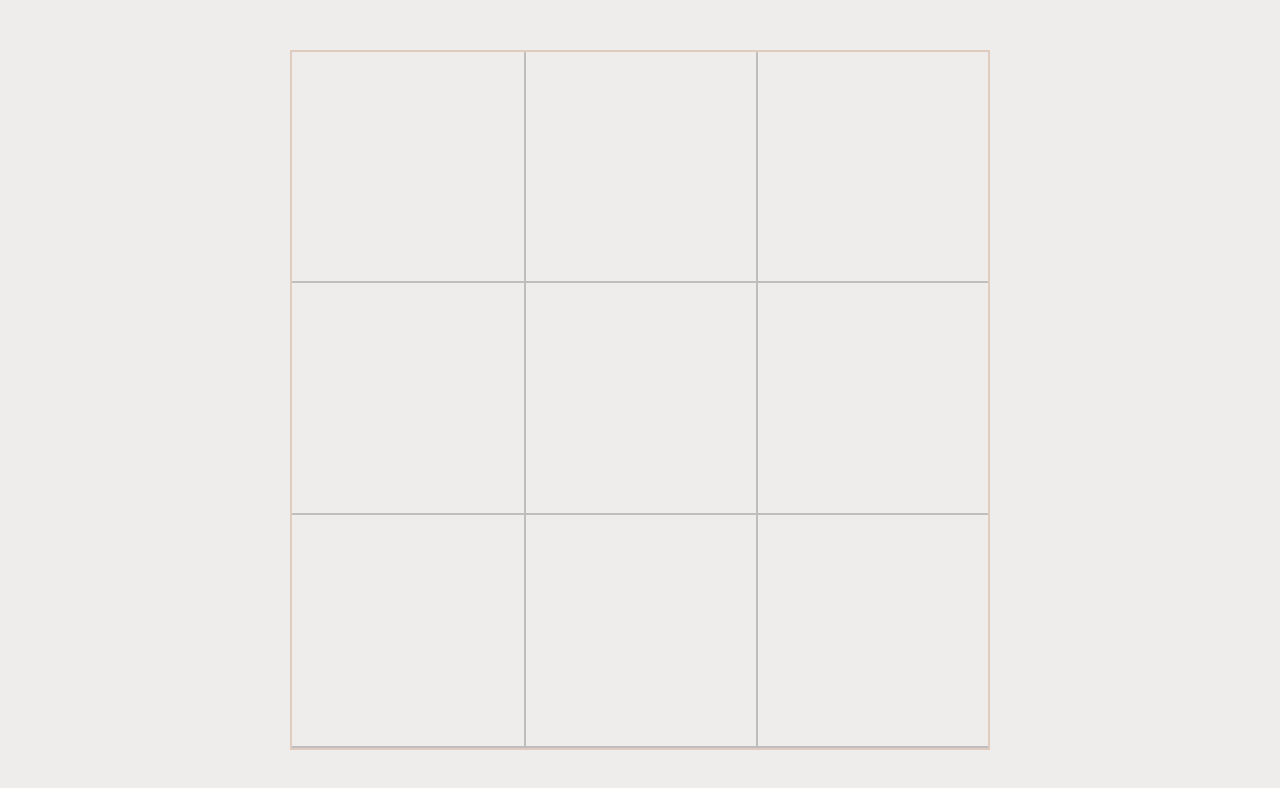
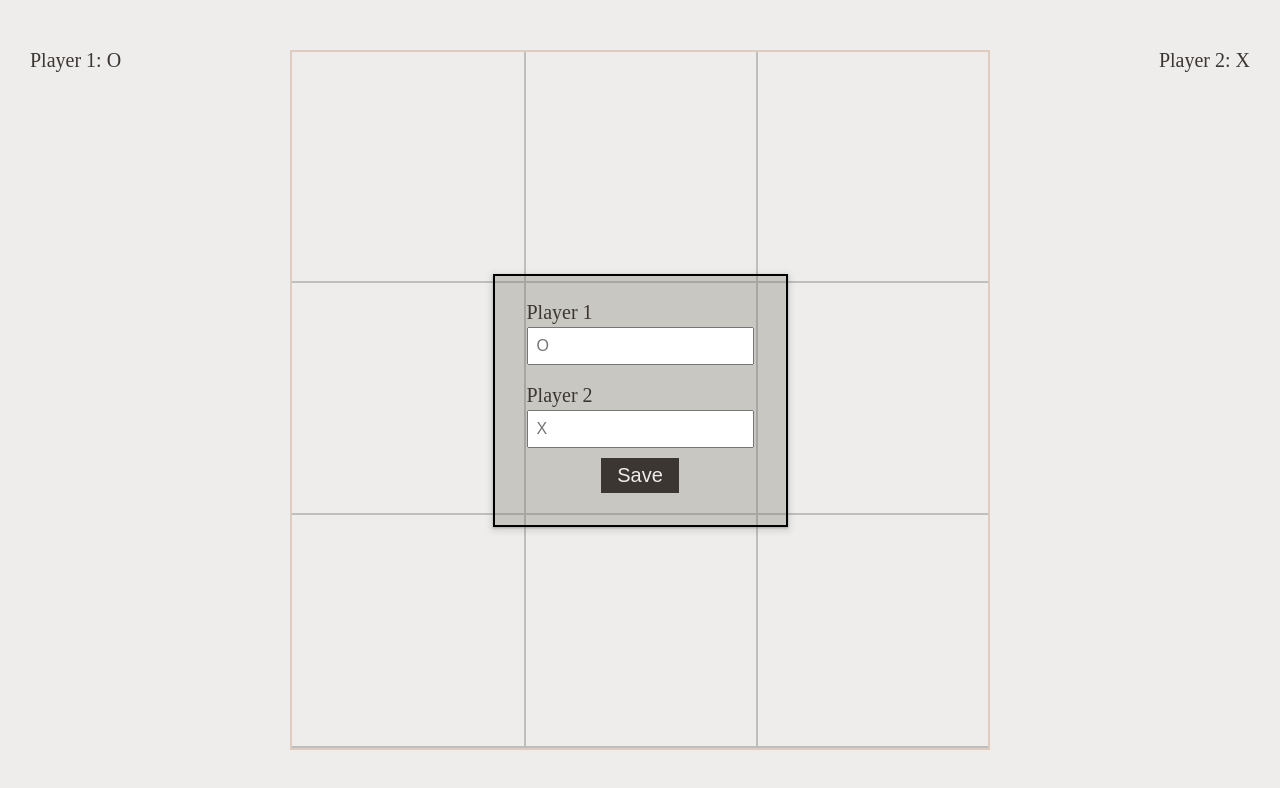
Before and after one commit to AnkitAdhikari/Tic-Tac-Toe_GUI, a plain HTML site: page index.html in a window 1280 px wide. Drawn offline with Linux system fonts and the light colour scheme.

Commit message:
add player name change feature

```diff
--- a/index.html
+++ b/index.html
@@ -9,9 +9,45 @@
   </head>
   <body>
     <div class="overlay hidden"></div>
+    <div class="name-container">
+      <div class="name-inner-container">
+        Player 1: <span class="player1-name">O</span>
+      </div>
+      <div class="name-inner-container">
+        Player 2: <span class="player2-name">X</span>
+      </div>
+    </div>
     <div class="model hidden">
       <div class="winning-msg"><span class="winnerName"></span> WON!</div>
-      <button class="newgame-btn">New Game</button>
+      <div class="btn-container">
+        <button class="newgame-btn mr-sm">New Game</button>
+        <button class="change-name-btn btn">Change name</button>
+      </div>
+    </div>
+    <div class="player-name-model">
+      <div class="player-input-container">
+        <label for="player1" class="player-label">Player 1</label>
+        <input
+          type="text"
+          class="name-input-field"
+          name="player1-name"
+          id="player1"
+          placeholder="O"
+        />
+      </div>
+      <div class="player-input-container">
+        <label for="player2" class="player-label">Player 2</label>
+        <input
+          type="text"
+          class="name-input-field"
+          name="player1-name"
+          id="player2"
+          placeholder="X"
+        />
+      </div>
+      <div class="button">
+        <button class="name-btn btn btn-sm">Save</button>
+      </div>
     </div>
     <div class="container">
       <div class="field" data-value="1"></div>
--- a/script.js
+++ b/script.js
@@ -1,14 +1,35 @@
 "strict mode";
 const fields2 = document.querySelectorAll('.field');
 console.log(fields2)
+
+// window.addEventListener('load', () => {
+//   alert("Hello guys")
+// })
 
 const overlay = document.querySelector('.overlay');
 const model = document.querySelector('.model');
 const newGameBtn = document.querySelector('.newgame-btn')
 
+const nameBtn = document.querySelector('.name-btn')
+
 let player1 = [];
 
 let player2 = [];
+
+const player1NameEl = document.querySelector('.player1-name');
+const player2NameEl = document.querySelector('.player2-name');
+
+const player1NameInputEl = document.getElementById('player1');
+
+const player2NameInputEl = document.getElementById('player2');
+
+const nameModel = document.querySelector(".player-name-model")
+
+const changeNameBtn = document.querySelector(".change-name-btn")
+
+let player1Name;
+
+let player2Name;
 
 let winnerName = '';
 
@@ -42,6 +63,15 @@ fields2.forEach((field) => {
   })
 })
 
+changeNameBtn.addEventListener('click', (e) => {
+  toggleNameContainer();
+})
+
+nameBtn.addEventListener('click', (e) => {
+  updateName();
+  toggleNameContainer();
+})
+
 newGameBtn.addEventListener('click', (e) => {
   init();
 })
@@ -72,6 +102,25 @@ function toggleWinningMessage() {
   model.classList.toggle('hidden');
 }
 
+function toggleNameContainer() {
+  nameModel.classList.toggle('hidden');
+}
+
+function updateName() {
+  player1Name = player1NameInputEl.value == '' ? 'X' : player1NameInputEl.value;
+
+  player1NameEl.textContent = player1Name;
+
+  player2Name = player2NameInputEl.value == '' ? 'X' : player2NameInputEl.value;
+
+  player2NameEl.textContent = player2Name;
+
+  player1NameInputEl.value = '';
+  player2NameInputEl.value = '';
+
+}
+
+
 function init() {
   player1 = [];
   player2 = [];
@@ -83,7 +132,7 @@ function init() {
 
 // TODO
 // Start new game after game over (#0f0)
-// prompt to input players name
+// prompt to input players name (#0f0)
 // display winning name
-// change palyer name afte game over
+// change palyer name afte game over (#0f0)
 // improve model ui (#0f0)
--- a/style.css
+++ b/style.css
@@ -20,6 +20,10 @@ body {
   position: relative;
 }
 
+.mr-sm {
+  margin-right: 1rem;
+}
+
 .overlay {
   position: absolute;
   width: 100%;
@@ -32,7 +36,8 @@ body {
   flex-direction: column;
 }
 
-.model {
+.model,
+.player-name-model {
   position: absolute;
   border: 2px solid black;
   display: flex;
@@ -83,7 +88,8 @@ body {
   border-bottom: none;
 }
 
-.newgame-btn {
+.newgame-btn,
+.btn {
   background-color: #3c3633;
   color: #eeedeb;
   border: none;
@@ -91,7 +97,13 @@ body {
   font-size: 2.8rem;
 }
 
-.newgame-btn:hover {
+.btn-sm {
+  padding: 6px 16px;
+  font-size: 2rem;
+}
+
+.newgame-btn:hover,
+.btn:hover {
   background-color: #504a47;
   cursor: pointer;
 }
@@ -101,6 +113,33 @@ body {
   display: flex;
   flex-direction: column;
   align-items: center;
+}
+
+.player-input-container {
+  display: flex;
+  flex-direction: column;
+  gap: 0.5rem;
+  margin: 1rem 0rem;
+}
+
+.name-input-field {
+  outline: none;
+  padding: 0.8rem 0.8rem;
+  font-size: 1.6rem;
+}
+
+.player-label {
+  font-size: 2rem;
+}
+
+.name-container {
+  display: flex;
+  position: absolute;
+  width: 100vw;
+  justify-content: space-between;
+  padding: 0px 3rem;
+  top: 5rem;
+  font-size: 2rem;
 }
 
 /* Small devices (landscape phones, 576px and up) */
```
